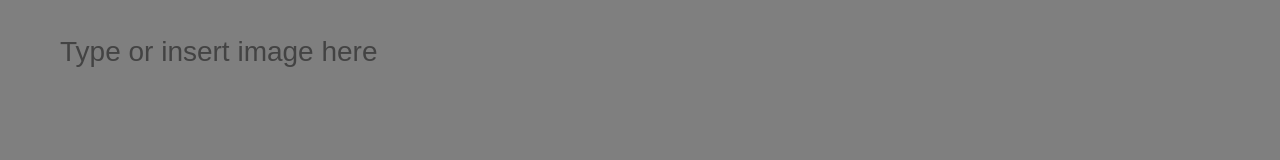
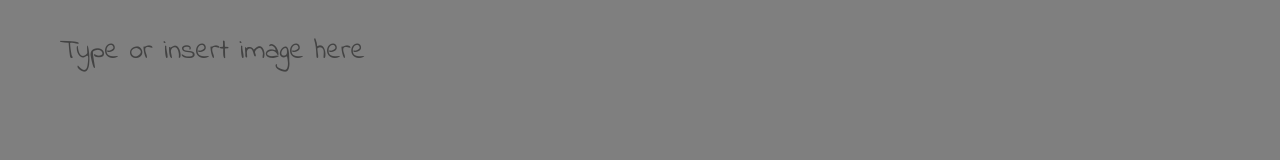
Before and after one commit to taiwuchen/text-holder, a React (Create React App) app: page / in a window 1280 px wide. Shown: the top 160 px of the page. Built offline with nearby package versions, Linux system fonts and the light colour scheme.

Commit message:
update font

```diff
--- a/public/index.html
+++ b/public/index.html
@@ -1,6 +1,9 @@
 <!DOCTYPE html>
 <html lang="en">
   <head>
+    <link rel="preconnect" href="https://fonts.googleapis.com">
+    <link rel="preconnect" href="https://fonts.gstatic.com" crossorigin>
+    <link href="https://fonts.googleapis.com/css2?family=Indie+Flower&display=swap" rel="stylesheet">
     <meta charset="utf-8" />
     <link rel="icon" href="%PUBLIC_URL%/favicon.png" />
     <meta name="viewport" content="width=device-width, initial-scale=1" />
--- a/src/App.css
+++ b/src/App.css
@@ -8,6 +8,12 @@ html,
 
 body {
   font-family: Arial, sans-serif;
+}
+
+.indie-flower-regular {
+  font-family: "Indie Flower", serif;
+  font-weight: 400;
+  font-style: normal;
 }
 
 .app {
@@ -34,7 +40,6 @@ body {
   padding: 20px;
   outline: none;
   overflow-y: auto;
-  font-size: 28px;
   line-height: 1.6;
   word-wrap: break-word; /* Ensure long words break to prevent overflow */
   overflow-wrap: break-word; /* For wider browser support */
@@ -55,10 +60,11 @@ img {
   top: 20px;
   left: 20px;
   color: #888888;
-  pointer-events: none; /* Make placeholder unselectable and non-interactive */
+  pointer-events: none;
   font-size: 28px;
   line-height: 1.6;
-  user-select: none; /* Prevent text selection */
+  user-select: none;
+  font-family: "Indie Flower", serif !important;
 }
 
 /* Pop-Up Styles */
@@ -112,14 +118,13 @@ img.resizable {
 
 /* enforce style */
 .content-editable {
+  font-family: "Indie Flower", serif !important;
   font-size: 28px !important;
-  font-family: Arial, sans-serif !important;
 }
 
 .content-editable * {
   font-size: inherit !important;
   font-family: inherit !important;
-  all: initial; /* Reset any nested styles */
 }
 
 /* Responsive Design */
```
